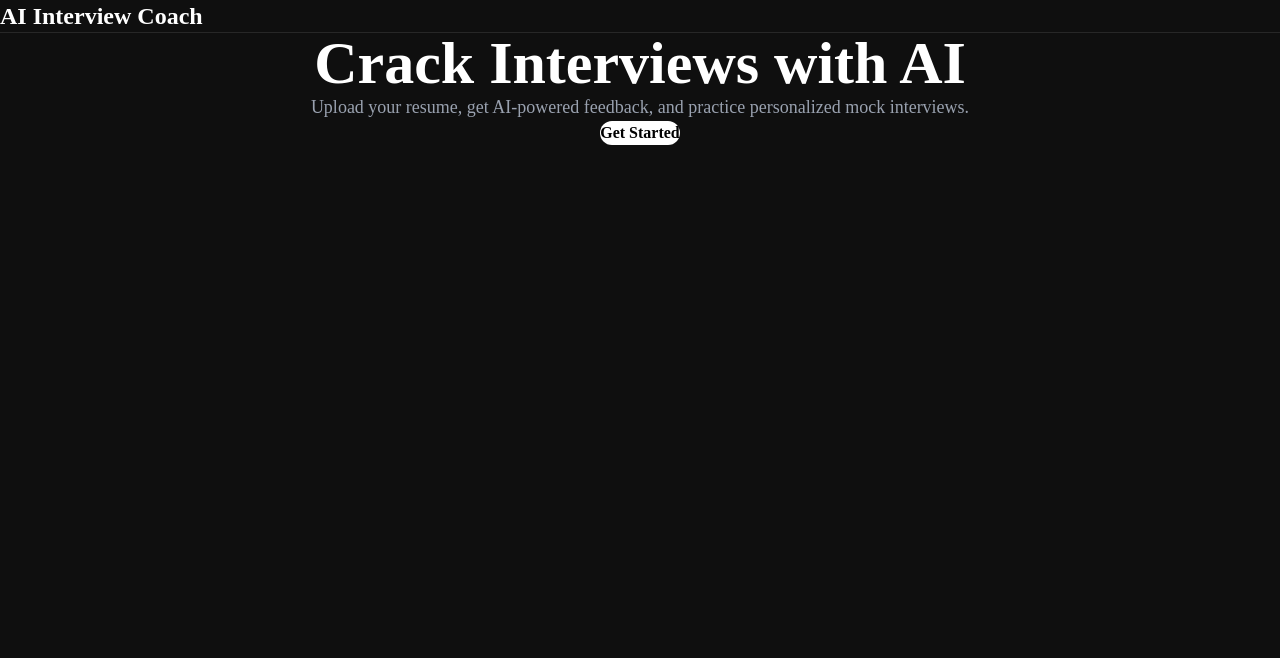
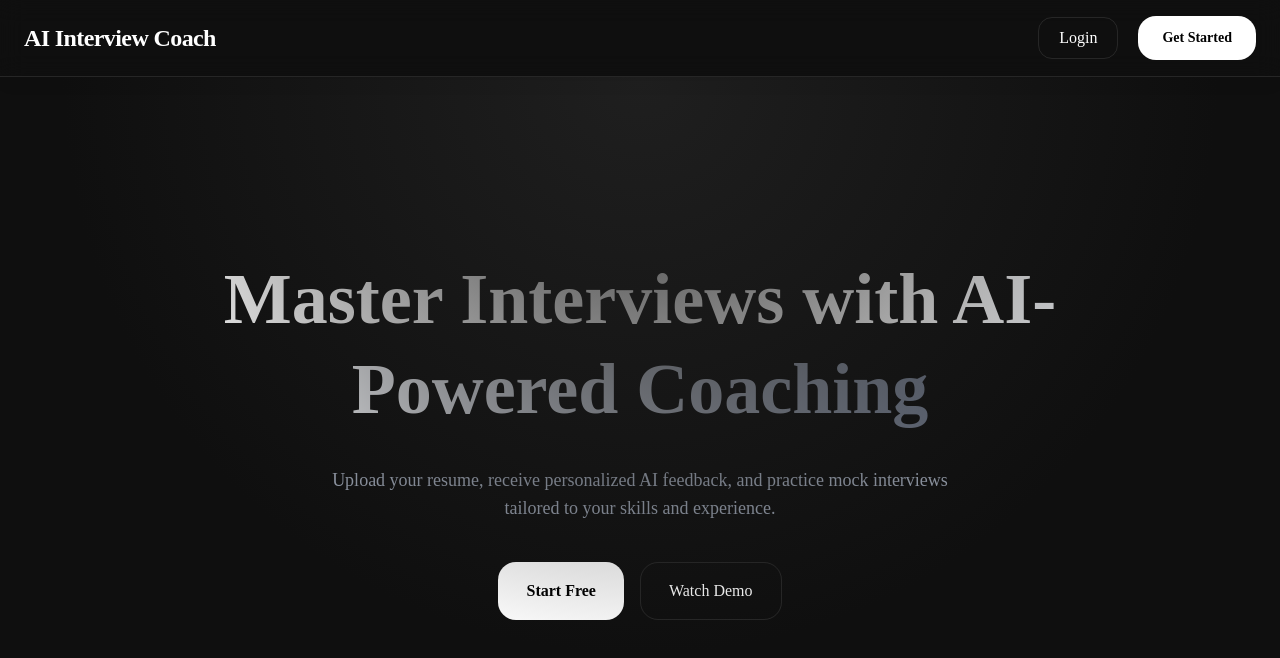
Before and after one commit to hadishah123/ai-interview-coach, a Next.js app in the folder client/: page / in a window 1280 px wide. Shown: the top 658 px of the page. Built offline with nearby package versions, Linux system fonts and the light colour scheme.

Commit message:
build animated landing page UI

```diff
--- a/client/app/globals.css
+++ b/client/app/globals.css
@@ -4,15 +4,20 @@
 
 @custom-variant dark (&:is(.dark *));
 
-* {
-  margin: 0;
-  padding: 0;
-  box-sizing: border-box;
-}
+@layer base {
+  * {
+    @apply border-border outline-ring/50;
+    box-sizing: border-box;
+  }
 
-body {
-  background-color: #0f0f0f;
-  color: white;
+  body {
+    @apply bg-background text-foreground;
+  }
+
+  html {
+    @apply font-sans;
+    scroll-behavior: smooth;
+  }
 }
 
 @theme inline {
@@ -126,15 +131,3 @@ body {
   --sidebar-border: oklch(1 0 0 / 10%);
   --sidebar-ring: oklch(0.556 0 0);
 }
-
-@layer base {
-  * {
-    @apply border-border outline-ring/50;
-  }
-  body {
-    @apply bg-background text-foreground;
-  }
-  html {
-    @apply font-sans;
-  }
-}
--- a/client/app/page.tsx
+++ b/client/app/page.tsx
@@ -1,24 +1,11 @@
-import Navbar from "../src/components/layout/Navbar";
+import Navbar from "../components/layout/Navbar";
+import HeroSection from "../components/home/HeroSection";
 
 export default function Home() {
   return (
     <main className="min-h-screen bg-[#0f0f0f] text-white">
       <Navbar />
-
-      <section className="flex flex-col items-center justify-center py-32 text-center">
-        <h1 className="text-6xl font-bold">
-          Crack Interviews with AI
-        </h1>
-
-        <p className="mt-6 max-w-2xl text-lg text-gray-400">
-          Upload your resume, get AI-powered feedback,
-          and practice personalized mock interviews.
-        </p>
-
-        <button className="mt-8 rounded-xl bg-white px-6 py-3 text-black font-semibold hover:opacity-90">
-          Get Started
-        </button>
-      </section>
+      <HeroSection />
     </main>
   );
 }
--- /dev/null
+++ b/client/components/home/HeroSection.tsx
@@ -0,0 +1,52 @@
+"use client";
+
+import { motion } from "framer-motion";
+
+const HeroSection = () => {
+  return (
+    <section className="relative flex min-h-[90vh] flex-col items-center justify-center overflow-hidden px-6 text-center">
+
+      <div className="absolute inset-0 bg-[radial-gradient(circle_at_top,#1f1f1f,transparent_60%)]" />
+
+      <motion.h1
+        initial={{ opacity: 0, y: 40 }}
+        animate={{ opacity: 1, y: 0 }}
+        transition={{ duration: 0.6 }}
+        className="max-w-5xl text-5xl font-bold leading-tight md:text-7xl"
+      >
+        Master Interviews with
+        <span className="bg-linear-to-r from-white to-gray-500 bg-clip-text text-transparent">
+          {" "}AI-Powered Coaching
+        </span>
+      </motion.h1>
+
+      <motion.p
+        initial={{ opacity: 0, y: 30 }}
+        animate={{ opacity: 1, y: 0 }}
+        transition={{ delay: 0.2, duration: 0.6 }}
+        className="mt-8 max-w-2xl text-lg text-gray-400"
+      >
+        Upload your resume, receive personalized AI feedback,
+        and practice mock interviews tailored to your skills
+        and experience.
+      </motion.p>
+
+      <motion.div
+        initial={{ opacity: 0 }}
+        animate={{ opacity: 1 }}
+        transition={{ delay: 0.4 }}
+        className="mt-10 flex gap-4"
+      >
+        <button className="rounded-2xl bg-white px-7 py-4 font-semibold text-black transition hover:scale-105">
+          Start Free
+        </button>
+
+        <button className="rounded-2xl border border-white/10 px-7 py-4 transition hover:bg-white/5">
+          Watch Demo
+        </button>
+      </motion.div>
+    </section>
+  );
+};
+
+export default HeroSection;
--- /dev/null
+++ b/client/components/layout/Navbar.tsx
@@ -0,0 +1,27 @@
+import Link from "next/link";
+
+const Navbar = () => {
+  return (
+    <nav className="sticky top-0 z-50 w-full border-b border-white/10 bg-[#0f0f0f]/80 backdrop-blur-md shadow-lg shadow-black/5">
+      <div className="mx-auto flex max-w-7xl items-center justify-between px-6 py-4">
+        <Link href="/" className="text-2xl font-bold tracking-tight">
+          AI Interview Coach
+        </Link>
+
+        <div className="flex items-center gap-5">
+          <button className="rounded-xl border border-white/10 px-5 py-2 transition hover:bg-white/5 hover:scale-105">
+            Login
+          </button>
+
+          <button className="group relative overflow-hidden rounded-2xl bg-white px-6 py-3 text-sm font-semibold text-black transition-all duration-300 hover:scale-105 hover:shadow-xl hover:shadow-white/20">
+            <div className="absolute inset-0 bg-linear-to-r from-gray-200 to-white opacity-0 transition-opacity duration-300 group-hover:opacity-100" />
+
+            <span className="relative z-10">Get Started</span>
+          </button>
+        </div>
+      </div>
+    </nav>
+  );
+};
+
+export default Navbar;
--- a/client/package.json
+++ b/client/package.json
@@ -15,6 +15,7 @@
     "framer-motion": "^12.40.0",
     "lucide-react": "^1.16.0",
     "next": "16.2.6",
+    "postcss": "^8.5.15",
     "radix-ui": "^1.4.3",
     "react": "19.2.4",
     "react-dom": "19.2.4",
@@ -24,13 +25,13 @@
     "tw-animate-css": "^1.4.0"
   },
   "devDependencies": {
-    "@tailwindcss/postcss": "^4",
+    "@tailwindcss/postcss": "^4.3.0",
     "@types/node": "^20",
     "@types/react": "^19",
     "@types/react-dom": "^19",
     "eslint": "^9",
     "eslint-config-next": "16.2.6",
-    "tailwindcss": "^4",
+    "tailwindcss": "^4.3.0",
     "typescript": "^5"
   }
 }
--- a/client/src/components/layout/Navbar.tsx
+++ /dev/null
@@ -1,7 +0,0 @@
-export default function Navbar() {
-  return (
-    <nav className="w-full border-b border-white/10 px-6 py-4">
-      <h1 className="text-2xl font-bold ">AI Interview Coach</h1>
-    </nav>
-  );
-}
```
Also changed, not shown: 1 other file (tests, documents, lock files or other folders).
